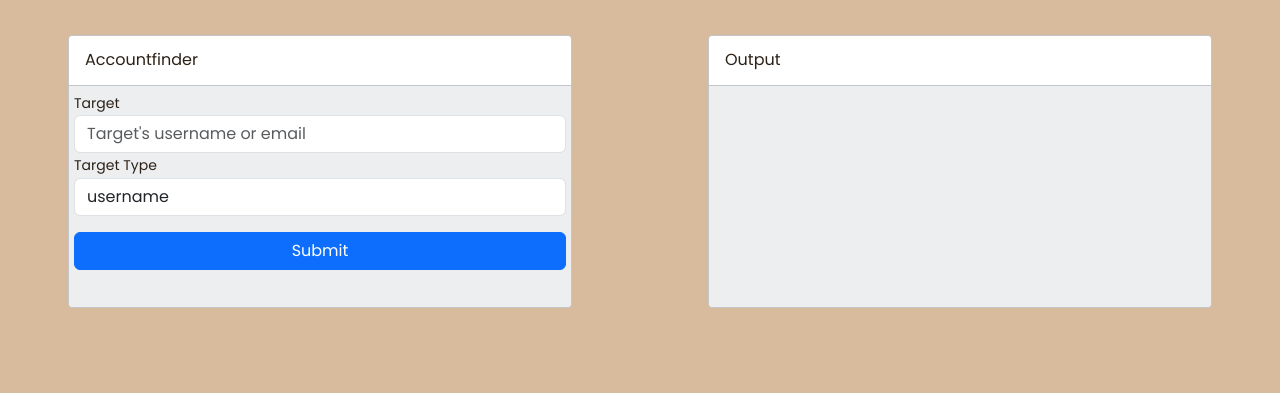
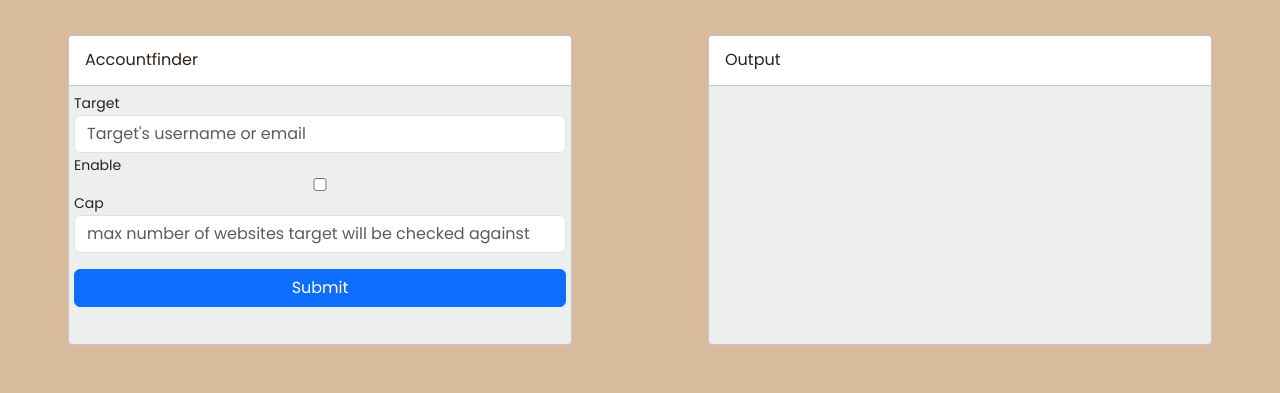
Before and after one commit to NotemTotem/OwlGlass, a Flask app: page /toolscripts/accountfinder in a window 1280 px wide. Shown: the part 64-457 px from the top of the page. Run offline with Flask 3, Linux system fonts and the light colour scheme.

Commit message:
quick commit

```diff
--- a/pyproject.toml
+++ b/pyproject.toml
@@ -1,7 +1,7 @@
 [project]
 name = "owlglass"
 version = "0.1"
-dependencies = ["requests","flask","flask-wtf", "dnspython"]
+dependencies = ["requests","flask","flask-wtf", "dnspython","colorama"]
 
 [build-system]
 requires = ["setuptools>=75.8.0"]
--- a/src/Webgui/forms.py
+++ b/src/Webgui/forms.py
@@ -1,12 +1,13 @@
 from flask_wtf import FlaskForm
-from wtforms import StringField, SubmitField,SelectField,ValidationError, SelectMultipleField
+from wtforms import StringField, SubmitField,SelectField,ValidationError, SelectMultipleField,BooleanField
 from wtforms.validators import DataRequired
 
 #Accountfinder form class
 class AccountfinderForm(FlaskForm):
     target = StringField("Target",validators=[DataRequired()],render_kw={"placeholder": "Target's username or email"})
-    target_type = SelectField("Target Type",choices=['username','email'])
-    submit = SubmitField("Submit")
+    cap_toggle = BooleanField("Enable")
+    cap = StringField("Cap",render_kw={"placeholder": "max number of websites target will be checked against"})
+    #submit = SubmitField("Submit")
 
     def validate_target(form,field):
         if form.target_type.data == 'email':
--- a/src/Webgui/static/style.css
+++ b/src/Webgui/static/style.css
@@ -190,3 +190,6 @@ p {
 .toolcard_description {
   font-size: 14px
 }
+
+[type="checkbox"] {
+}
--- a/src/Webgui/templates/toolscripts/_toolscripts_card.html
+++ b/src/Webgui/templates/toolscripts/_toolscripts_card.html
@@ -21,32 +21,25 @@
             <pre class="toolscript-form-pre">
                 <form method="post" class="toolform">
                     {%if tool_name == "accountfinder"%}
+                        {% for field in form%}
                         <div>
-                            {{form.target.label(class='form-control-label')}}
-                            {% if form.target.errors %}
-                                {{form.target(class='form-control is-invalid')}}
+                            {{field.label(class='form-control-label')}}
+                            {% if field.errors %}
+                                {{field(class='form-control is-invalid')}}
                                 <div class="invalid-feedback">
-                                {% for error in form.target.errors %}
+                                {% for error in field.errors %}
                                     <span>{{error}}</span>
                                 {% endfor %}
                                 </div>
                             {% else %}
-                                {{form.target(class='form-control')}}
+                                {% if field.type == "BooleanField" %}
+                                    {{field()}}
+                                {% else %}
+                                    {{field(class='form-control')}}
+                                {% endif %}
                             {% endif %}
                         </div>
-                        <div>
-                        {{form.target_type.label(class='form-control-label')}}
-                        {% if form.target_type.errors %}
-                            {{form.target_type(class='form-control is-invalid')}}
-                            <div class="invalid-feedback">
-                            {% for error in form.target_type.errors %}
-                                <span>{{error}}</span>
-                            {% endfor %}
-                            </div>
-                            {% else %}
-                                {{form.target_type(class='form-control')}}
-                            {% endif %}
-                        </div>
+                        {% endfor %}
                         <!-- {{form.submit}} -->
                         <button class="btn btn-primary" id="tool-sub-btn"style="margin-top:1em ;">Submit</button>
                     {%elif tool_name == "dnslookup"%}
```
